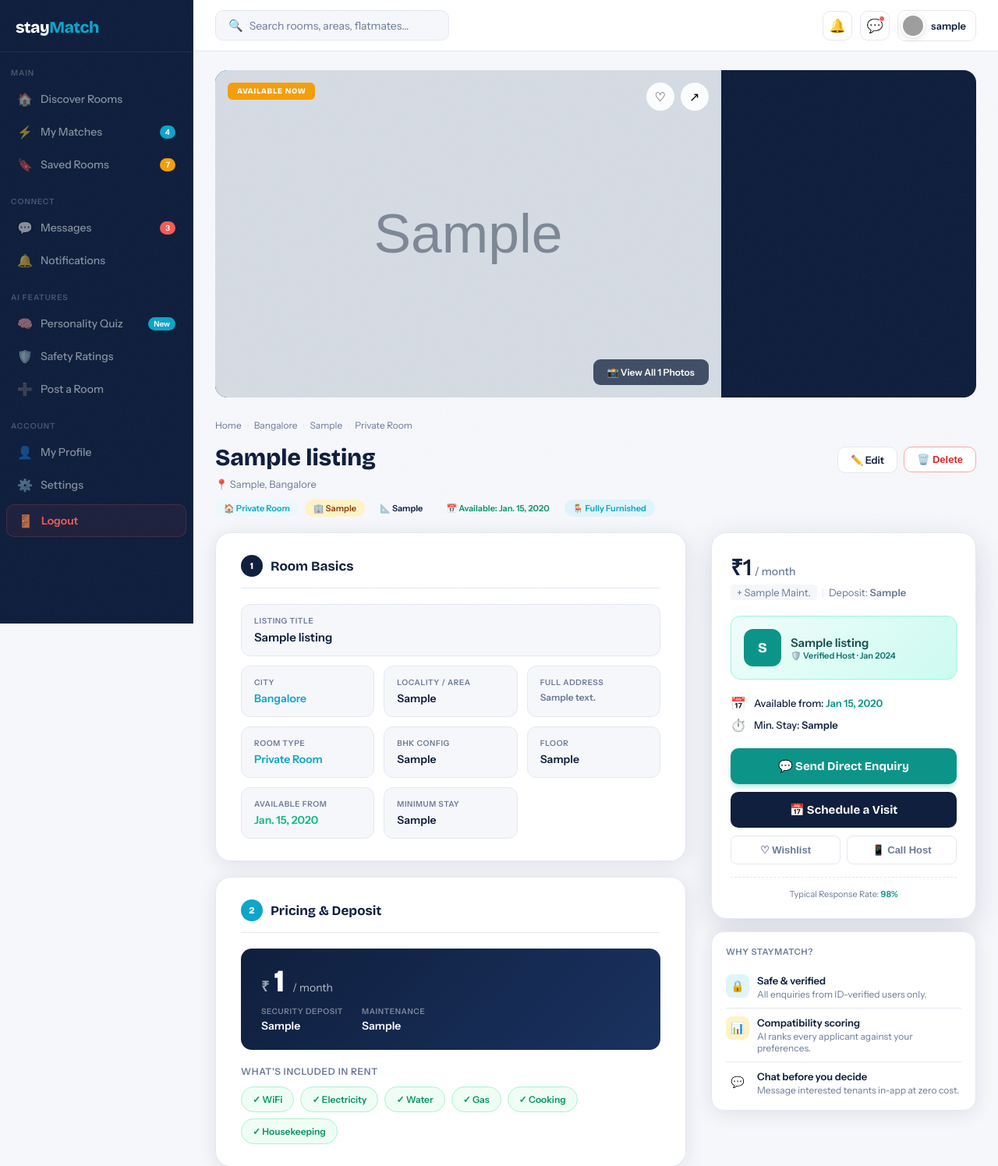
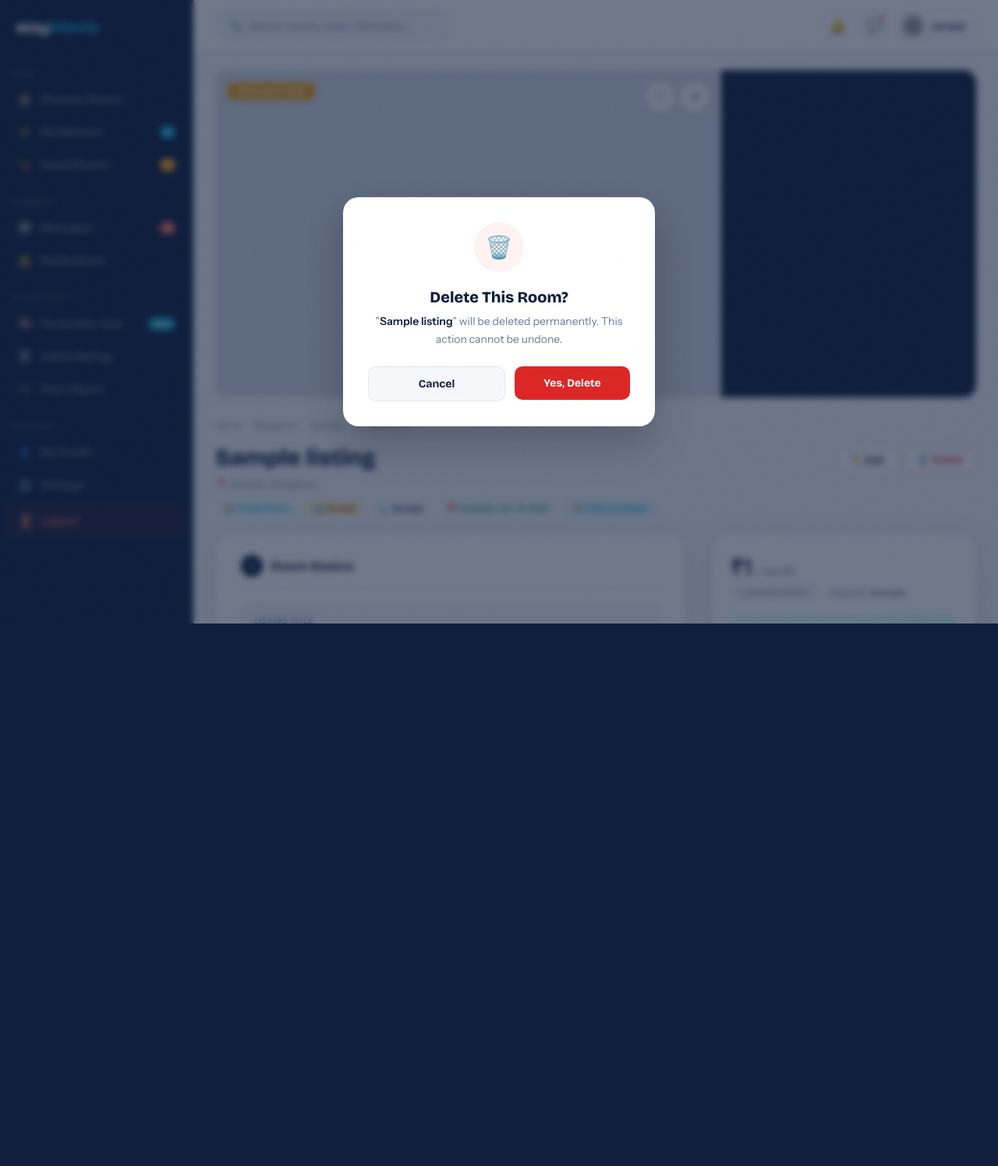
Before and after one commit to code-with-manish09/staymatch-ai, a Django app: page /rooms/room_details/ in a window 1280 px wide, after a click on "🗑️ Delete". Shown: the top 1496 px of the page at 78% size. After the commit the page ends 800 px from the top, so only its background shows below. Run offline with Django 5.2, Linux system fonts and the light colour scheme; a user stored in the database is signed in; tables that the repository leaves empty hold one stand-in row (values such as "Sample post"); grey boxes marked "Sample" are stand-in pictures; parts of the project's set-up code (start-up, migrations or seed data) failed here and were passed over; grey boxes are pictures that could not be loaded.

Commit message:
delete function done

```diff
--- a/rooms/urls.py
+++ b/rooms/urls.py
@@ -11,4 +11,5 @@ urlpatterns = [
     path('ai-match/', views.ai_match_view, name='ai_match'),
     path('room/<int:room_id>/faqs/', views.room_faqs, name='room_faqs'),
     path('room/<int:pk>/edit/', views.edit_room, name='room_edit'),
+    path('room/<int:pk>/delete/', views.delete_room, name = 'room_delete'),
     ]
--- a/rooms/views.py
+++ b/rooms/views.py
@@ -331,28 +331,45 @@ AMENITIES_DATA = [
     ('🐾', 'Pet Friendly'),
 ]
 
+AMENITIES_DATA = [
+    ('📶', 'High-Speed WiFi'),
+    ('❄️', 'Air Conditioning'),
+    ('🛏️', 'Bed & Mattress'),
+    ('🧺', 'Washing Machine'),
+    ('🍳', 'Kitchen Access'),
+    ('🚿', 'Attached Bath'),
+    ('🅿️', 'Parking'),
+    ('🏋️', 'Gym Access'),
+    ('🔒', '24h Security'),
+    ('🛗', 'Lift / Elevator'),
+    ('⚡', 'Power Backup'),
+    ('🐾', 'Pet Friendly'),
+]
+
+
 @login_required
 def edit_room(request, pk):
     room = get_object_or_404(Listing, pk=pk, owner=request.user)
 
     if request.method == 'POST':
-        # Step 1: Basics
-        room.title = request.POST.get('title')
-        room.city = request.POST.get('city')
-        room.area = request.POST.get('area')
-        room.address = request.POST.get('address', '')
-        room.room_type = request.POST.get('room_type')
-        room.bhk_config = request.POST.get('bhk_config', '1 BHK')
-        room.floor = request.POST.get('floor', '')
+
+        # Step 1: Basics — .strip() se empty string bhi save hogi
+        room.title = request.POST.get('title', '').strip()
+        room.city = request.POST.get('city', '').strip()
+        room.area = request.POST.get('area', '').strip()
+        room.address = request.POST.get('address', '').strip()
+        room.room_type = request.POST.get('room_type', '').strip()
+        room.bhk_config = request.POST.get('bhk_config', '1 BHK').strip()
+        room.floor = request.POST.get('floor', '').strip()
         room.available_from = request.POST.get('available_from')
         room.min_stay = request.POST.get('min_stay', 'Flexible')
 
         # Step 2: Pricing
-        room.rent = int(request.POST.get('rent', 12000))
+        room.rent = to_int(request.POST.get('rent'), 12000)
         room.deposit = request.POST.get('deposit', 'Negotiable')
         room.maintenance = request.POST.get('maintenance', 'Included in rent')
 
-        # Included items — alag alag BooleanFields hain
+        # Included items
         included = request.POST.get('included_items', '')
         room.included_wifi = 'WiFi' in included
         room.included_electricity = 'Electricity' in included
@@ -362,51 +379,51 @@ def edit_room(request, pk):
         room.included_housekeeping = 'Housekeeping' in included
 
         # Step 3: Furnishing
-        room.furnishing_status = request.POST.get('furnishing_status', 'Unfurnished')
-        # Fully Furnished → "Fully", Semi Furnished → "Semi"
-        if 'Fully' in room.furnishing_status:
+        furnishing = request.POST.get('furnishing_status', 'Unfurnished')
+        if 'Fully' in furnishing:
             room.furnishing_status = 'Fully'
-        elif 'Semi' in room.furnishing_status:
+        elif 'Semi' in furnishing:
             room.furnishing_status = 'Semi'
         else:
             room.furnishing_status = 'Unfurnished'
 
         # Step 5: Description
-        room.description = request.POST.get('description', '')
-        room.house_rules = request.POST.get('house_rules', '')
-        room.nearest_metro = request.POST.get('nearest_metro', '')
-        room.distance_to_hub = request.POST.get('distance_to_hub', '')
+        room.description = request.POST.get('description', '').strip()
+        room.house_rules = request.POST.get('house_rules', '').strip()
+        room.nearest_metro = request.POST.get('nearest_metro', '').strip()
+        room.distance_to_hub = request.POST.get('distance_to_hub', '').strip()
 
         # Step 6: Preferences
         room.pref_gender = request.POST.get('pref_gender', 'Any')
         room.pref_occupation = request.POST.get('pref_occupation', 'Any')
-        room.sleep_schedule = request.POST.get('sleep_schedule', 'No preference')
-        room.cleanliness_level = int(request.POST.get('cleanliness_level', 7))
-        room.guest_policy = request.POST.get('guest_policy', 'Occasional guests OK')
+        room.sleep_schedule = request.POST.get('sleep_schedule', 'No preference').strip()
+        room.cleanliness_level = to_int(request.POST.get('cleanliness_level'), 7)
+        room.guest_policy = request.POST.get('guest_policy', 'Occasional guests OK').strip()
 
         # Step 7: Contact
-        room.contact_name = request.POST.get('contact_name', '')
-        room.contact_phone = request.POST.get('contact_phone', '')
-        room.contact_email = request.POST.get('contact_email', '')
+        room.contact_name = request.POST.get('contact_name', '').strip()
+        room.contact_phone = request.POST.get('contact_phone', '').strip()
+        room.contact_email = request.POST.get('contact_email', '').strip()
 
         room.save()
 
-        # Amenities update
+        # Amenities — get_or_create se naye bhi ban jayenge
         amenities_str = request.POST.get('amenities', '')
+        room.amenities.clear()
         if amenities_str:
-            selected_names = [a.strip() for a in amenities_str.split(',') if a.strip()]
-            room.amenities.clear()
-            for name in selected_names:
-                amenity = Amenity.objects.filter(name=name).first()
-                if amenity:
-                    room.amenities.add(amenity)
+            for name in [a.strip() for a in amenities_str.split(',') if a.strip()]:
+                amenity, _ = Amenity.objects.get_or_create(
+                    name=name,
+                    defaults={'icon': '✨'}
+                )
+                room.amenities.add(amenity)
 
         # Delete marked photos
         for img_id in request.POST.getlist('delete_images'):
             if img_id:
                 ListingImage.objects.filter(id=img_id, listing=room).delete()
 
-        # New photos save karo
+        # New photos
         for img in request.FILES.getlist('new_images'):
             ListingImage.objects.create(listing=room, image=img)
 
@@ -416,7 +433,6 @@ def edit_room(request, pk):
     # GET request
     amenity_names = list(room.amenities.values_list('name', flat=True))
 
-    # Included items list for template
     included_items = []
     if room.included_wifi: included_items.append('WiFi')
     if room.included_electricity: included_items.append('Electricity')
@@ -431,3 +447,15 @@ def edit_room(request, pk):
         'amenities_data': AMENITIES_DATA,
         'included_items': included_items,
     })
+
+
+#===============delete room====================
+
+@login_required
+def delete_room(request, pk):
+    room = get_object_or_404(Listing, pk=pk, owner=request.user)
+    if request.method == 'POST':
+        room.delete()
+        messages.success(request, '✅ Room deleted successfully!')
+        return redirect('dashboard')
+    return redirect('room_details_by_id', room_id=pk)
--- a/templates/rooms/room_details.html
+++ b/templates/rooms/room_details.html
@@ -180,7 +180,6 @@
 {% endblock %}
 
 {% block content %}
-
 <!-- GALLERY -->
 <div class="fu d1">
   <div class="gallery-grid">
@@ -197,11 +196,26 @@
         <button class="icon-btn-sm" onclick="toggleSave(this)">♡</button>
         <button class="icon-btn-sm">↗</button>
       </div>
-      <button class="gallery-photo-btn" id="photoCountBtn">📸 View All {{ room.images.count }} Photos</button>
+      {% if room.images.count > 1 %}
+      <button class="gallery-photo-btn" id="photoCountBtn">
+        📸 View All {{ room.images.count }} Photos
+      </button>
+      {% endif %}
     </div>
+
     {% for img in room.images.all %}
-      {% if not forloop.first %}
-      <div class="g-thumb"><img src="{{ img.image.url }}" alt="{{ room.title }}" class="gallery-thumb-img"></div>
+      {% if not forloop.first and forloop.counter <= 3 %}
+      <div class="g-thumb" style="position:relative;cursor:pointer;" onclick="setMainPhoto('{{ img.image.url }}')">
+        <img src="{{ img.image.url }}" alt="{{ room.title }}" class="gallery-thumb-img">
+        {% if forloop.counter == 3 and room.images.count > 3 %}
+        <div onclick="document.getElementById('galleryModal').classList.add('open')"
+          style="position:absolute;inset:0;background:rgba(15,31,61,.55);display:flex;align-items:center;justify-content:center;">
+          <span style="color:#fff;font-weight:800;font-size:20px;font-family:'Bricolage Grotesque',sans-serif;">
+            +{{ room.images.count|add:"-3" }}
+          </span>
+        </div>
+        {% endif %}
+      </div>
       {% endif %}
     {% empty %}
     <div class="g-thumb"><div class="gallery-placeholder" style="font-size:36px;">🛁</div></div>
@@ -209,7 +223,6 @@
     {% endfor %}
   </div>
 </div>
-
 <!-- GALLERY MODAL -->
 <div class="gallery-modal" id="galleryModal">
   <button class="gallery-close" id="galleryCloseBtn">✕</button>
@@ -744,6 +757,39 @@ async function askFaq(){
   btn.textContent='Ask AI ✦';
   chat.scrollTop=chat.scrollHeight;
 }
+
+function setMainPhoto(url){
+  const main = document.getElementById('mainGalleryImg');
+  if(main){
+    main.style.transition = 'opacity 0.15s';
+    main.style.opacity = '0';
+    setTimeout(()=>{ main.src = url; main.style.opacity = '1'; }, 150);
+  }
+}
 </script>
+{% if request.user == room.owner %}
+<div id="deleteModal" style="display:none;position:fixed;inset:0;background:rgba(15,31,61,.6);z-index:2000;align-items:center;justify-content:center;padding:20px;backdrop-filter:blur(4px);">
+  <div style="background:#fff;border-radius:20px;padding:32px;max-width:400px;width:100%;box-shadow:0 25px 50px rgba(0,0,0,.2);text-align:center;">
+    <div style="width:64px;height:64px;background:#fef2f2;border-radius:50%;display:flex;align-items:center;justify-content:center;font-size:28px;margin:0 auto 20px;">🗑️</div>
+    <h3 style="font-family:'Bricolage Grotesque',sans-serif;font-size:20px;font-weight:800;color:var(--navy);margin-bottom:8px;">Delete This Room?</h3>
+    <p style="font-size:14px;color:var(--muted);line-height:1.6;margin-bottom:24px;">
+      "<strong style="color:var(--navy);">{{ room.title }}</strong>" will be deleted permanently. This action cannot be undone.
+    </p>
+    <div style="display:flex;gap:12px;">
+      <button onclick="document.getElementById('deleteModal').style.display='none'"
+        style="flex:1;background:var(--off);border:1px solid var(--border);color:var(--navy);padding:13px;border-radius:10px;font-family:'Bricolage Grotesque',sans-serif;font-weight:700;font-size:14px;cursor:pointer;">
+        Cancel
+      </button>
+      <form action="{% url 'room_delete' room.id %}" method="POST" style="flex:1;margin:0;">
+        {% csrf_token %}
+        <button type="submit"
+          style="width:100%;background:#dc2626;color:#fff;border:none;padding:13px;border-radius:10px;font-family:'Bricolage Grotesque',sans-serif;font-weight:700;font-size:14px;cursor:pointer;">
+          Yes, Delete
+        </button>
+      </form>
+    </div>
+  </div>
+</div>
+{% endif %}
 
 {% endblock %}
```
